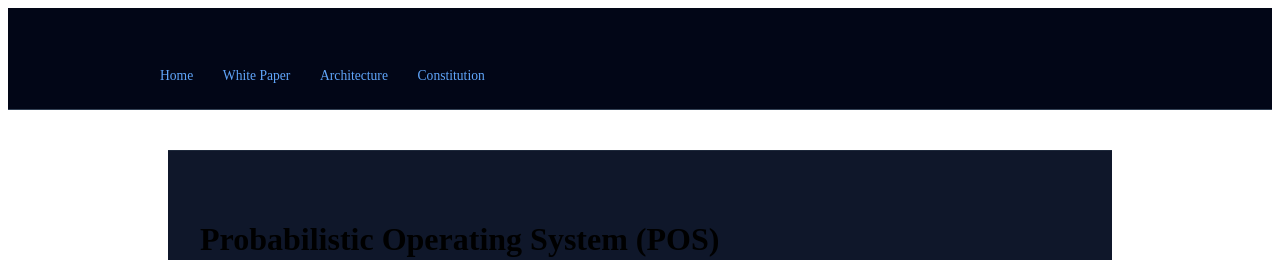
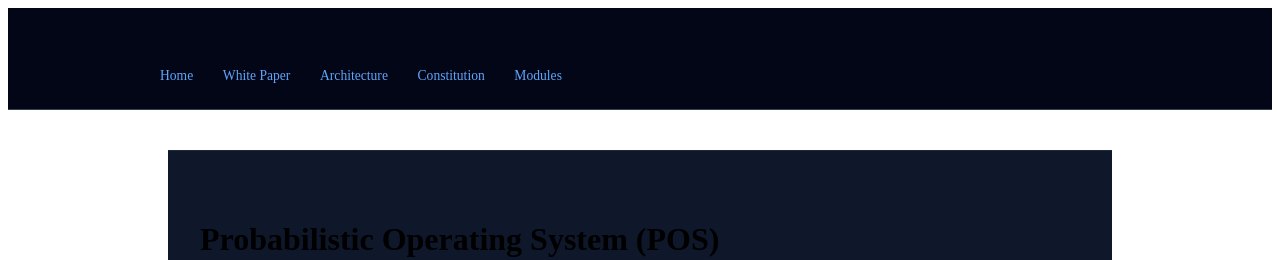
Before and after one commit to 98412senthil-sketch/pos-doctrine, a Jekyll site: the page built from index.md, in a window 1280 px wide. Shown: the top 260 px of the page. Built offline with Jekyll 4.4.1, drawn with Linux system fonts in a browser that asks for light colours; our own code applies the rules of GitHub Pages for plain Markdown files.

Commit message:
Add 'Modules' link to the navigation menu

```diff
--- a/_layouts/default.html
+++ b/_layouts/default.html
@@ -14,6 +14,7 @@
       <a href="/pos-doctrine/whitepaper/">White Paper</a>
       <a href="/pos-doctrine/architecture/">Architecture</a>
       <a href="/pos-doctrine/constitution/">Constitution</a>
+       <a href="/pos-doctrine/modules/">Modules</a>
     </nav>
   </div>
 </header>
```
